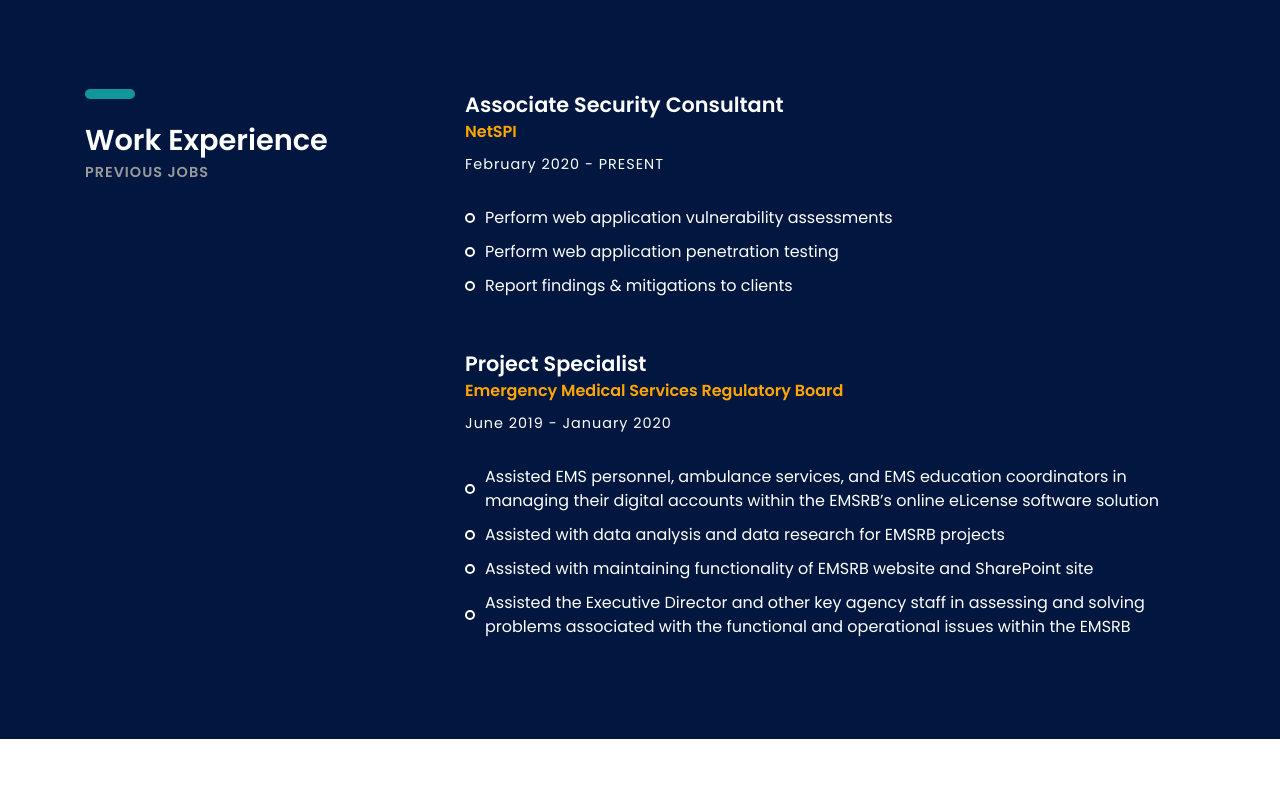
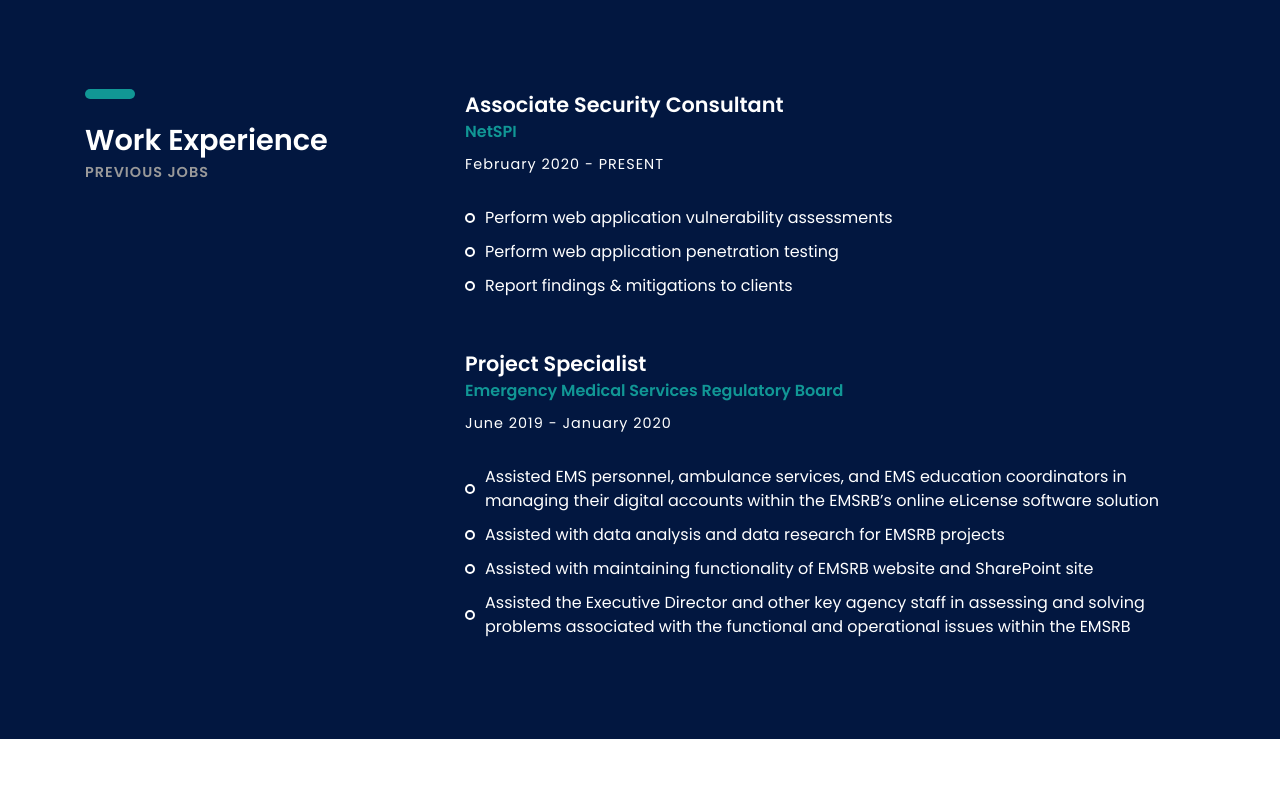
Before and after one commit to RJBrodsky/RJBrodsky.github.io, a plain HTML site: page index.html in a window 1280 px wide. Shown: the part 1240-2040 px from the top of the page. Drawn offline with Linux system fonts and the light colour scheme; files whose address does not match are found by name.

Commit message:
Update styles.css

```diff
--- a/01-cv-portfolio/css/styles.css
+++ b/01-cv-portfolio/css/styles.css
@@ -96,7 +96,7 @@ b.max-bold{ font-weight: 700; }
 
 .margin-tb-30{ margin-top: 30px; margin-bottom: 30px; }
 
-.font-yellow{ color: #FFA600; }
+.font-yellow{ color: #119795; }
 
 .font-semi-white{ color: #ddd; }
 
```
